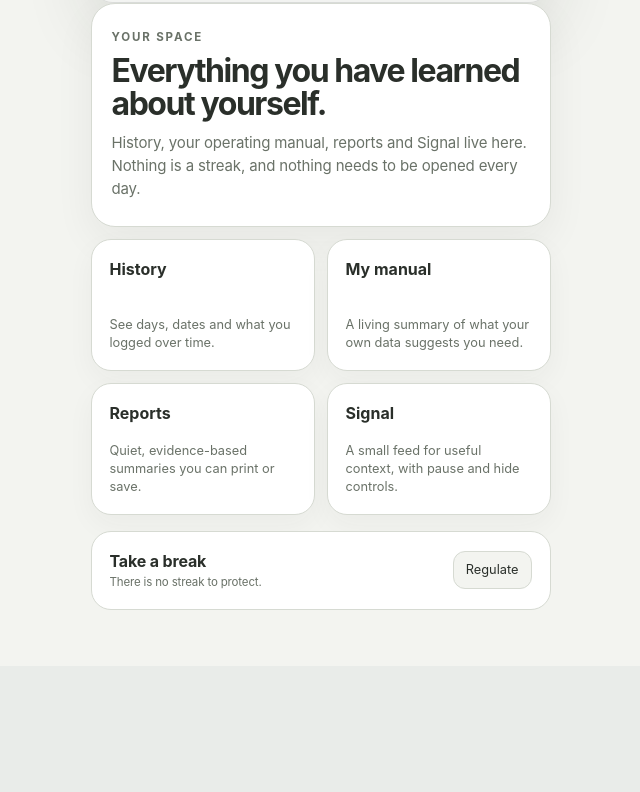
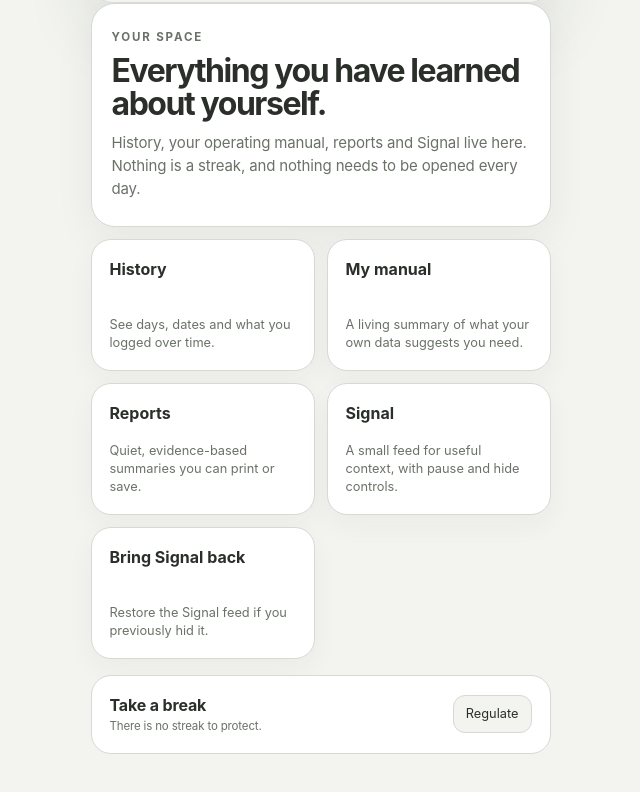
Before and after one commit to sensorylog/sensory-log, a plain HTML site: page index.html in a window 1280 px wide. Shown: the part 1161-1953 px from the top of the page, without its empty margins (312-952 px from the left). Before the commit the page ends 1827 px from the top, so only its background shows below. Drawn offline with Linux system fonts and the light colour scheme; no server answers.

Commit message:
Add a visible way to restore Signal

```diff
--- a/index.html
+++ b/index.html
@@ -408,6 +408,7 @@
         <button class="app-more-card" type="button" data-route="manual"><strong>My manual</strong><span>A living summary of what your own data suggests you need.</span></button>
         <button class="app-more-card" type="button" data-route="reports"><strong>Reports</strong><span>Quiet, evidence-based summaries you can print or save.</span></button>
         <button class="app-more-card" type="button" data-route="signal"><strong>Signal</strong><span>A small feed for useful context, with pause and hide controls.</span></button>
+        <button class="app-more-card app-more-card-secondary" type="button" data-signal-restore><strong>Bring Signal back</strong><span>Restore the Signal feed if you previously hid it.</span></button>
       </div>
       <section class="app-secondary">
         <div class="app-secondary-row">
```
